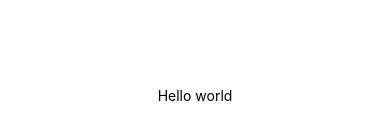
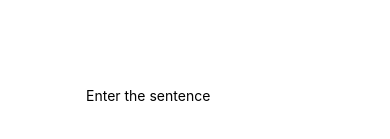
Before and after one commit to Karankhatik/learning-react-native, a React Native app: screen / in a window 390 px wide. Shown: the part 327-466 px from the top of the page. Built offline with nearby package versions, Linux system fonts and the light colour scheme.

Commit message:
Input Text

```diff
--- a/App.js
+++ b/App.js
@@ -1,11 +1,24 @@
 import { StatusBar } from 'expo-status-bar';
-import { StyleSheet, Text, View } from 'react-native';
+import { useState } from 'react';
+import { StyleSheet, Text, TextInput, View } from 'react-native';
 
 export default function App() {
+  const [text, setText] = useState("");
   return (
     <View style={styles.container}>
-      <Text>Hello world</Text>
-      <StatusBar style="auto" />
+      <TextInput
+      style={{height:50}}
+      placeholder='Enter the sentence'
+      onChangeText={newText => setText(newText)}
+      defaultValue={text}
+       />
+      <Text>
+        {text
+            .split(" ")
+            .map(t => t && "🍕")
+            .join(" ")
+        }
+      </Text>
     </View>
   );
 }
```
